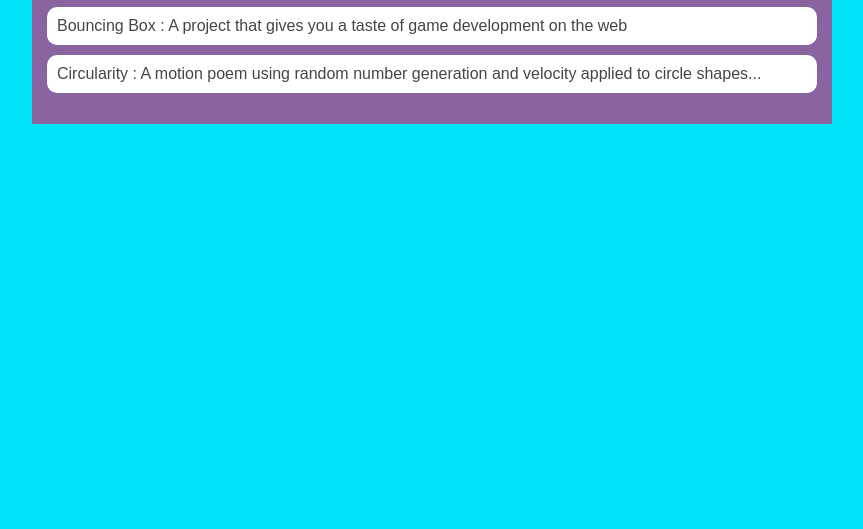
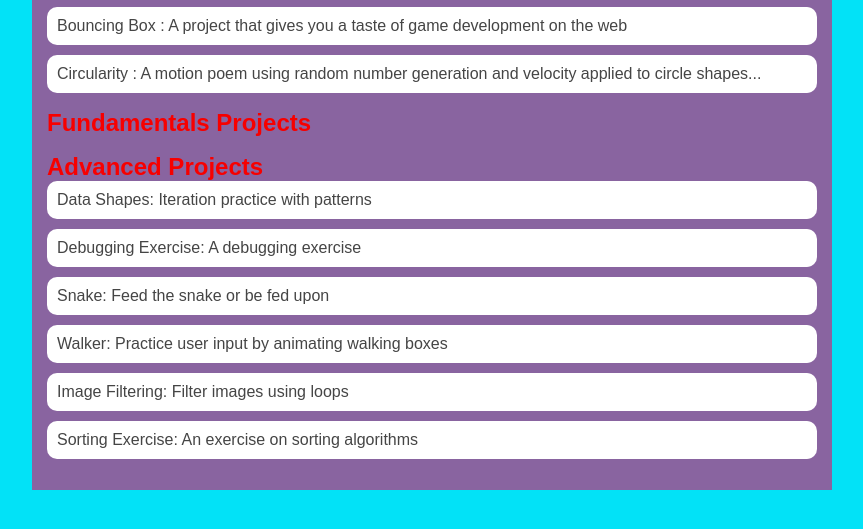
Before and after one commit to MFrancis15/MFrancis15.gifthub.io, a plain HTML site: page portfolio.html in a window 1280 px wide. Shown: the part 217-746 px from the top of the page, without its empty margins (208-1071 px from the left). Drawn offline with Linux system fonts and the light colour scheme.

Commit message:
adding ASD projects

```diff
--- a/portfolio.html
+++ b/portfolio.html
@@ -26,6 +26,17 @@
               <li><a href="projects/bouncing-box/">Bouncing Box : A project that gives you a taste of game development on the web </a></li>
               <li><a href="projects/circularity/">Circularity : A motion poem using random number generation and velocity applied to circle shapes...</a></li>
             </ul>
+            <h2>Fundamentals Projects</h2>
+            <ul id="portfolio">
+              <h2>Advanced Projects</h2>
+              <ul id ="portfolio">
+                <li><a href="asd-projects/data-shapes"> Data Shapes: Iteration practice with patterns</a></li>
+                <li><a href="asd-projects/debugging-exercise"> Debugging Exercise: A debugging exercise</a></li>
+                <li><a href="asd-projects/snake">Snake: Feed the snake or be fed upon</a></li>
+                <li><a href="asd-projects/walker">Walker: Practice user input by animating walking boxes</a></li>
+                <li><a href="asd-projects/image-filtering">Image Filtering: Filter images using loops</a></li>
+                <li><a href="asd-projects/sorting-exercise">Sorting Exercise: An exercise on sorting algorithms</a></li>
+            </ul>
         </div>
     </main>
  </div>
```
Also changed, not shown: asd-projects/data-shapes/index.js (line endings or trailing spaces).
